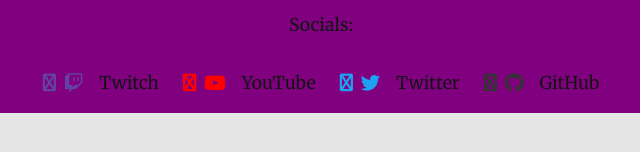
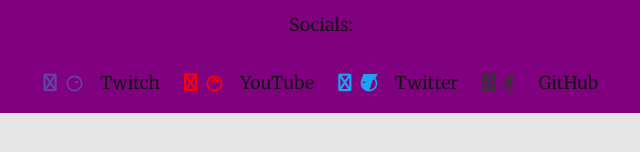
Before and after one commit to MichaelBacil/michelbacil-gaming, a plain HTML site: page index.html in a window 1280 px wide. Shown: the part 380-532 px from the top of the page, 319-959 px from the left. Drawn offline with Linux system fonts and the light colour scheme; a web font is replaced by a local one.

Commit message:
Replace Font Awesome with SVG icons

```diff
--- a/css/style.css
+++ b/css/style.css
@@ -130,25 +130,11 @@ footer p {
     font-size: 1.1rem;
 }
 
-.social-links a i {
-    font-size: 1.2rem;
+.social-icon {
+    width: 1.2rem;
+    height: 1.2rem;
     margin-right: 0.5rem;
-}
-
-.social-links a[href*="twitch"] i {
-    color: #6441a5;
-}
-
-.social-links a[href*="youtube"] i {
-    color: #ff0000;
-}
-
-.social-links a[href*="twitter"] i {
-    color: #1da1f2;
-}
-
-.social-links a[href*="github"] i {
-    color: #333;
+    flex-shrink: 0;
 }
 
 .social-links a[href*="twitch"]::before {
--- a/index.html
+++ b/index.html
@@ -35,10 +35,10 @@
     <footer>
         <p>Socials:</p>
         <ul class="social-links">
-            <li><a href="https://www.twitch.tv/michelbacil"><i class="fab fa-twitch"></i>Twitch</a></li>
-            <li><a href="https://www.youtube.com/@michelbacil380"><i class="fab fa-youtube"></i>YouTube</a></li>
-            <li><a href="https://twitter.com/michelbacil"><i class="fab fa-twitter"></i>Twitter</a></li>
-            <li><a href="https://github.com/michaelbacil"><i class="fab fa-github"></i>GitHub</a></li>
+            <li><a href="https://www.twitch.tv/michelbacil"><img src="icons/twitch.svg" alt="Twitch" class="social-icon">Twitch</a></li>
+            <li><a href="https://www.youtube.com/@michelbacil380"><img src="icons/youtube.svg" alt="YouTube" class="social-icon">YouTube</a></li>
+            <li><a href="https://twitter.com/michelbacil"><img src="icons/twitter.svg" alt="Twitter" class="social-icon">Twitter</a></li>
+            <li><a href="https://github.com/michaelbacil"><img src="icons/github.svg" alt="GitHub" class="social-icon">GitHub</a></li>
         </ul>
     </footer>
 </body>
```
Also changed, not shown: icons/github.svg (added), icons/twitch.svg (added), icons/twitter.svg (added), icons/youtube.svg (added).
